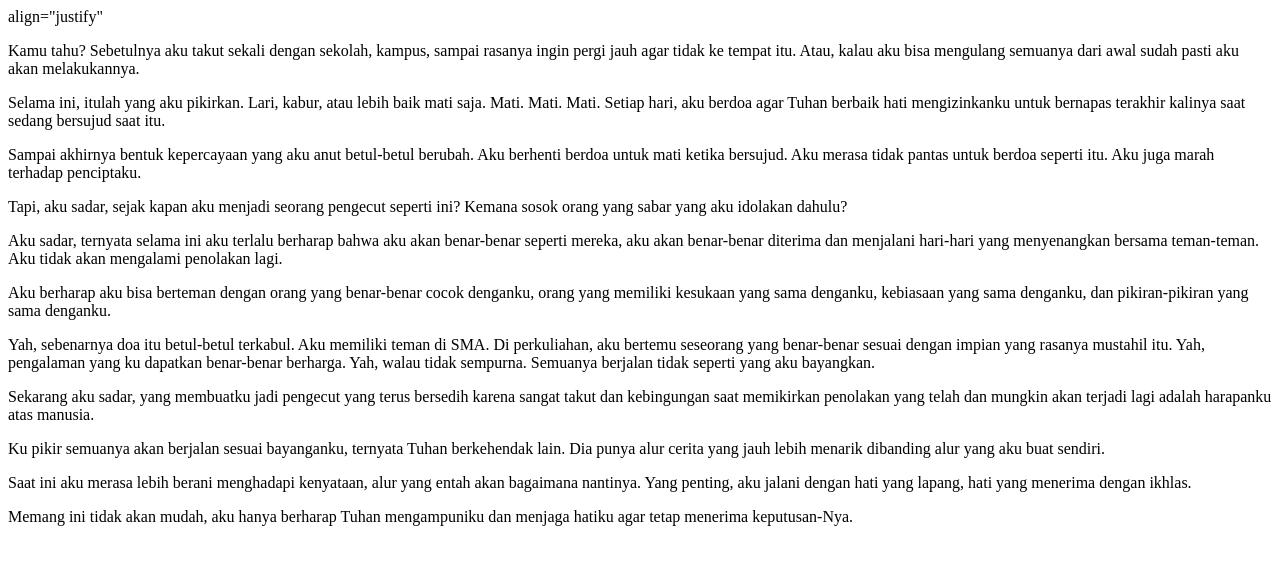
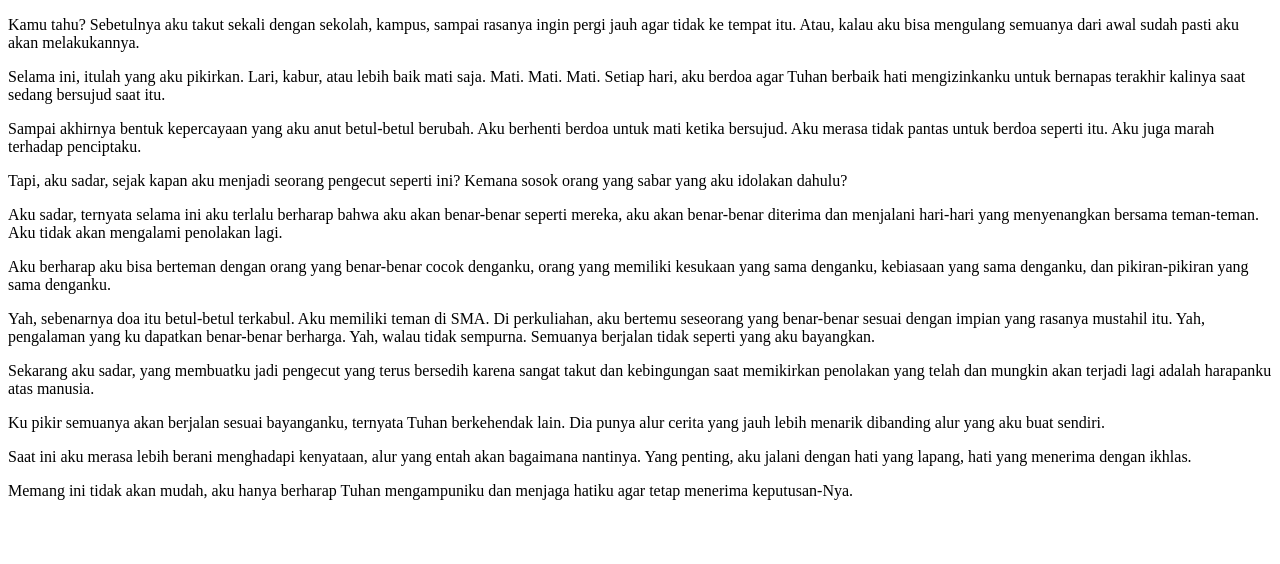
Before and after one commit to SilviaN10/asal, a plain HTML site: page index.html in a window 1280 px wide. Drawn offline with Linux system fonts and the light colour scheme.

Commit message:
Update index.html

```diff
--- a/index.html
+++ b/index.html
@@ -2,7 +2,7 @@
 <title>Realistic</title>
 <head></head>
 <body>
-align="justify"
+
 <p> Kamu tahu? Sebetulnya aku takut sekali dengan sekolah, kampus, sampai rasanya ingin pergi jauh agar tidak ke tempat itu. Atau, kalau aku bisa mengulang semuanya dari awal sudah pasti aku akan melakukannya. </p>
 <p> Selama ini, itulah yang aku pikirkan. Lari, kabur, atau lebih baik mati saja. Mati. Mati. Mati. Setiap hari, aku berdoa agar Tuhan berbaik hati mengizinkanku untuk bernapas terakhir kalinya saat sedang bersujud saat itu.</p>
 <p> Sampai akhirnya bentuk kepercayaan yang aku anut betul-betul berubah. Aku berhenti berdoa untuk mati ketika bersujud. Aku merasa tidak pantas untuk berdoa seperti itu. Aku juga marah terhadap penciptaku. </P>
```
